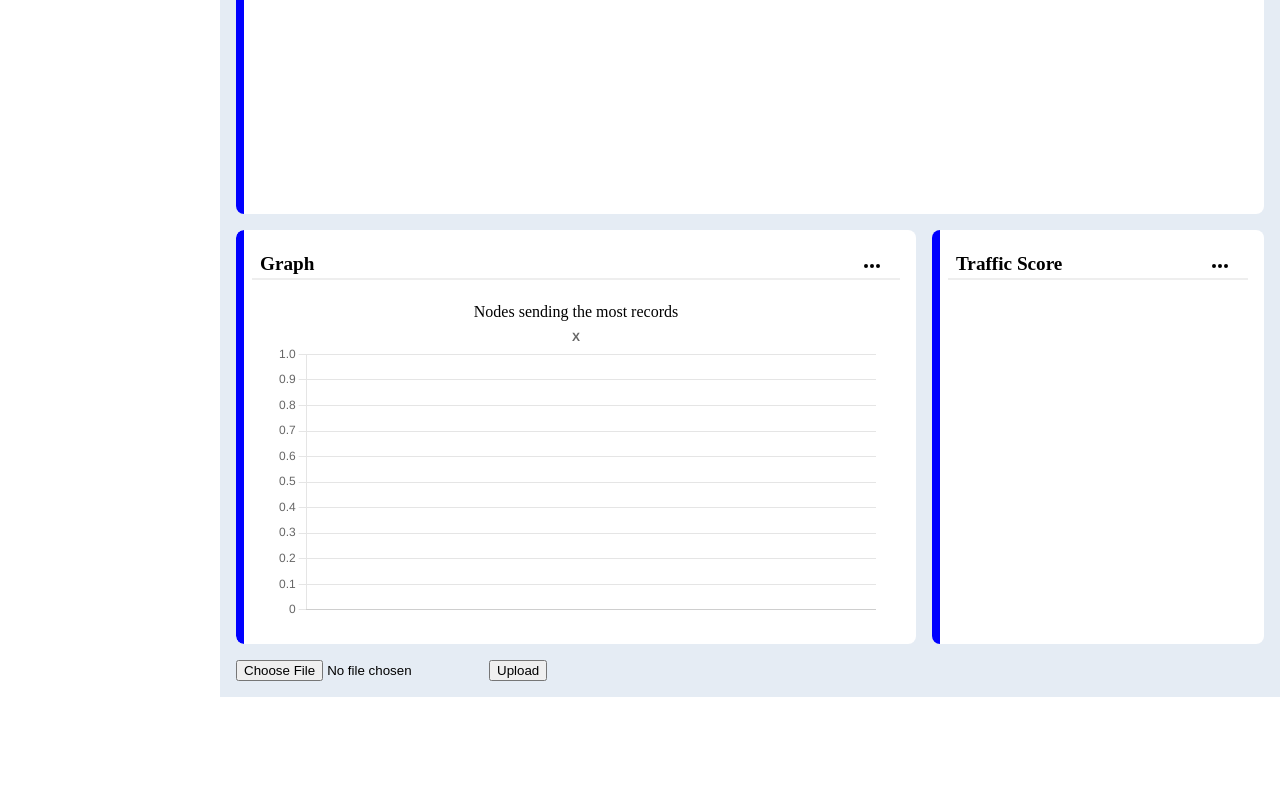
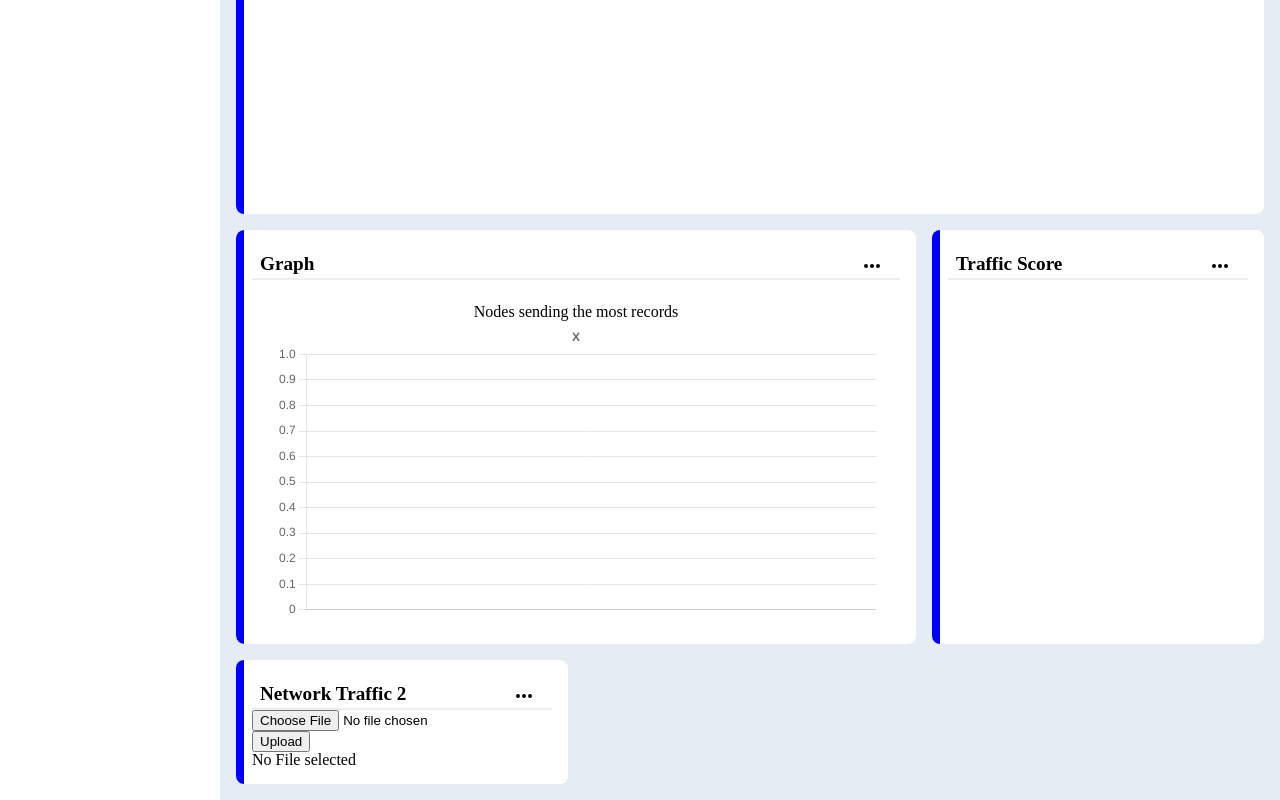
Before and after one commit to hreid1/COMP3000-LoRaWAN, a React (Vite) app in the folder sourcecode/my-app/: page /dashboard in a window 1280 px wide. Shown: the part 518-1318 px from the top of the page. Before the commit the page ends 1215 px from the top, so only its background shows below. Built offline with nearby package versions, Linux system fonts and the light colour scheme.

Commit message:
restructuring frontend

```diff
--- a/sourcecode/my-app/src/components/Card.jsx
+++ /dev/null
@@ -1,10 +0,0 @@
-import React from 'react';
-
-const Card = ({ header, children, className }) => (
-  <div className={`card ${className || ''}`}>
-    {header && <div className="card-header">{header}</div>}
-    <div className="card-content">{children}</div>
-  </div>
-);
-
-export default Card;
--- /dev/null
+++ b/sourcecode/my-app/src/components/Card/Card.css
@@ -0,0 +1,51 @@
+.dashCard {
+    position: relative;
+    background: #fff;
+    border-radius: 0.5rem;
+    margin: 0;
+    padding: 1rem;
+    display: flex;
+    flex-direction: column;
+    min-width: 0;
+    min-height: 0;
+    height: 100%;
+    box-sizing: border-box;
+    align-self: stretch;
+}
+
+.marker {
+    position: absolute;
+    left: 0;
+    top: 0;
+    width: 0.5rem;
+    height: 100%;
+    background: blue;
+    border-radius: 8px 0 0 8px;
+}
+
+.img {
+    width: 24px;
+    height: 24px;
+    cursor: pointer;
+}
+
+.cardHeader {
+    font-size: 1.2rem;
+    font-weight: bold;
+    padding: 0.5rem 1rem 0 0.5rem;
+    border-bottom: 2px solid #eee;
+    display: flex;
+    justify-content: space-between;
+
+}
+
+.cardContent {
+    flex-grow: 1;
+    display: flex;
+    flex-direction: column;
+    min-height: 0;
+    min-width: 0;
+    overflow: auto;
+    word-break: break-word;
+    padding: 1.5rem;
+}
--- /dev/null
+++ b/sourcecode/my-app/src/components/Card/Card.jsx
@@ -0,0 +1,23 @@
+import React from 'react';
+import Dots from '../../assets/dots.svg'
+import './Card.css'
+
+const Card = ({ id, title, children, marker }) => {
+
+  return(
+    <div id={id} className="dashCard">
+      <div>
+        <div className='marker'></div>
+        <div className='cardHeader'>
+          <span className='cardTitle'>{title}</span>
+          <img src={Dots} alt="" className='img'/>
+        </div>
+        <div className='card-content'>
+          {children}
+        </div>
+      </div>
+    </div>
+  )
+}
+
+export default Card;
--- /dev/null
+++ b/sourcecode/my-app/src/components/DisplayFile/DisplayFile.jsx
@@ -0,0 +1,20 @@
+const DisplayFile = ({ file }) => {
+
+    if (!file) {
+        return <div>No File selected</div>
+    }
+    else {
+        console.log(file)
+    }
+
+    return(
+        <>
+            <h2>File Details</h2>
+            <p>File Name: {file.name}</p>
+            <p>File Type: {file.type}</p>
+            <p>File Size: {file.size}</p>
+        </>
+    )
+}
+
+export default DisplayFile;
--- a/sourcecode/my-app/src/components/FileUploader.jsx
+++ b/sourcecode/my-app/src/components/FileUpload/FileUpload.jsx
@@ -1,11 +1,15 @@
 import { useState } from "react"
 import axios from "axios";
 
-const FileUpload = () => {
+const FileUpload = ({ onFileSelected }) => {
     const [file, setFile] = useState(null)
 
     const onFileChange = (event) => {
-        setFile(event.target.files[0]);
+        const selectedFile = event.target.files[0];
+        setFile(selectedFile);
+        if (onFileSelected) {
+            onFileSelected(selectedFile);
+        }
     };
 
     const onFileUpload = () => {
@@ -15,33 +19,13 @@ const FileUpload = () => {
             file,
             file.name
         );
-        console.log(file)
         axios.post("http://localhost:8000/lorawan/test/", formData)
     };
-
-    const fileData = () => {
-        if (file) {
-            return(
-                <div>
-                    <h2>File Details</h2>
-                    <p>File Name: {file.name}</p>
-                    <p>File Type: {file.type}</p>
-                </div>
-            )
-        } else {
-            return(
-                <div>
-
-                </div>
-            )
-        }
-    }
 
     return (
         <div>
             <input type="file" onChange={onFileChange} />
             <button onClick={onFileUpload}>Upload</button>
-            {fileData()}
         </div>
     )
 }
--- a/sourcecode/my-app/src/hooks/test.js
+++ /dev/null
@@ -1,25 +0,0 @@
-import React, { useState } from 'react'
-import axios from 'axios'
-
-const UploadFile = () => {
-    const [selectedFile, setSelectedFile] = useState(null)
-    const handleFileUpload = (event) => {
-        setSelectedFile(event.target.files[0]);
-    }
-
-    const handleUpload = () => {
-        const formData = new FormData();
-        formData.append('file', selectedFile);
-        axios.post('http://localhost:8000/api/lorawan/upload/', formData)
-        .then((response) => {
-            console.log(response.data);
-        })
-        .catch((error) => {
-            console.log(error);
-        });
-    };
-
-    return
-}
-
-export default UploadFile;
--- a/sourcecode/my-app/src/pages/Dashboard/Dashboard.jsx
+++ b/sourcecode/my-app/src/pages/Dashboard/Dashboard.jsx
@@ -7,12 +7,13 @@ import SideNavbar from '../../components/Navbar/SideNavbar'
 import Navbar from '../../components/Navbar/Navbar'
 import Dots from '../../assets/dots.svg'
 import useNetworkTraffic from '../../hooks/useNetworkTraffic'
-import FileUpload from '../../components/FileUploader'
-import UploadFile from '../../hooks/test'
+import FileUpload from '../../components/FileUpload/FileUpload'
 import Chart from 'chart.js/auto'
 import { CategoryScale } from 'chart.js/auto'
 import { Data } from '../../utils/Data'
 import { BarChart } from '../../components/Charts/Graph'
+import Card from '../../components/Card/Card'
+import DisplayFile from '../../components/DisplayFile/DisplayFile'
 
 Chart.register(CategoryScale);
 
@@ -20,81 +21,48 @@ const DeviceList = ({ data }) => {
   const numOfNodes = useMemo(() => {
     return new Set(data.map(row => row.NodeID).filter(Boolean)).size;
   }, [data]);
-
-  //console.log("Unique Nodes: ", numOfNodes);
-
   const isEmpty = data.length != 0;
 
   return(
-    <div id="deviceList" className="dashCard">
-      <div className='marker'></div>
-      <div className="cardHeader">
-        <span className="cardTitle">Device List</span>
-        <img src={Dots} alt="Dots" className="dots" />
-      </div>
-      <div className="cardContent">
-        { isEmpty && (
-          <span>Number of Nodes: {numOfNodes}</span>
-        )}
-      </div>
-    </div>
+    <Card id="deviceList" title="Device List">
+      { isEmpty && <span>Number of Nodes: {numOfNodes}</span>}
+    </Card>
   )
 }
 
 const AnomalyList = ({ data }) => {
-
   const isEmpty = data && typeof data.num_anomalies !== "undefined";
-  //console.log(isEmpty)
 
   return(
-    <div id="anomalyList" className="dashCard">
-      <div className="marker"></div>
-      <div className="cardHeader">
-        <span className="cardTitle">Anomaly List</span>
-        <img src={Dots} alt="Dots" className="dots" />
-      </div>
-      <div className="cardContent">
-        { isEmpty && (
-          <span>Number of anomalies: {data.num_anomalies}</span>
-        )}
-      </div>
-    </div>
+    <Card id="anomalyList" title="Anomaly List">
+      { isEmpty && <span>Number of anomalies: {data.num_anomalies}</span>}
+    </Card>
   )
 }
 
 const Announcements = ({ data }) => {
-
-  // Checks if the data2 array is empty: if it is it wont render the content
   const isEmpty = data && typeof data.num_anomalies !== "undefined";
 
-  //console.log(data.top_anomaly_node)
-  //console.log(data.top_anomaly_node_anomalies)
-
   return(
-    <div id="announcements" className="dashCard">
-      <div className="marker"></div>
-      <div className="cardHeader">
-        <span className="cardTitle">Recent Alerts</span>
-        <img src={Dots} alt="Dots" className="dots" />
-      </div>
-      <div className="cardContent">
-        { isEmpty && (
-          <div>
-            <span>Node {data.top_anomaly_node} contains {data.top_anomaly_node_anomalies} anomalies</span>
-          </div>
-        )}
-      </div>
-    </div>
+    <Card id="announcements" title="Announcements">
+      { isEmpty && <span>Node {data.top_anomaly_node} contains {data.top_anomaly_node_anomalies} anomalies</span>}
+    </Card>
   )
 }
 
-const NetworkTraffic2 = ({}) => {
+const NetworkTraffic2 = ({  }) => {
+  const [file, setFile] = useState(null)
+
+  const handleFileSelected = (file) => {
+    setFile(file)
+    //console.log("File selected in dashboard", file);
+  }
+
   return(
-    <>
-      <div>
-        <FileUpload />
-      </div>
-    </>
+    <Card id="networkTraffic2" title="Network Traffic 2">
+      <FileUpload onFileSelected={handleFileSelected}/>
+      <DisplayFile file={file}/>
+    </Card>
   )
 }
 
@@ -150,7 +118,7 @@ const NetworkTraffic = ({ data, error, loading, data2, handleFileChange, handleP
 }
 
 const TrafficScore = ({ data }) => {
-  // If number of anomalies > 100 -> Bad -> Show red colour
+    // If number of anomalies > 100 -> Bad -> Show red colour
   // 100 > If number of anomalies > 55 -> Moderate -> Show orange colour
   // 55 > Num of anomalies -> Good -> Show green colour
   // jammer.csv -> 33537 anomalies
@@ -158,7 +126,7 @@ const TrafficScore = ({ data }) => {
 
   const handleTrafficScore = (num) => {
     if (num > 30000) {
-      return {label: "Bad", color: "red"};
+      return{label: "Bad", color: "red"};
     } else if (num > 100) {
       return {label: "Moderate", color: "orange"};
     } else {
@@ -168,25 +136,12 @@ const TrafficScore = ({ data }) => {
 
   // The card content of traffic score will only show when the user has successfully uploaded a file and ran the model
   const hasResults = data && typeof data.num_anomalies !== 'undefined';
-  const score = hasResults ? handleTrafficScore(data.num_anomalies) : { label: '', color: '' };
+  const score = hasResults ? handleTrafficScore(data.num_anomalies) : { label: '', color: ''};
 
-  return(
-    <div id="trafficScore" className="dashCard">
-      <div className="marker"></div>
-      <div className="cardHeader">
-        <span className="cardTitle">Traffic Score</span>
-        <img src={Dots} alt="Dots" className="dots" />
-      </div>
-      <div className="cardContent">
-        {hasResults && (
-          <div>
-            <span style={{ color: score.color, fontWeight: "bold", padding: "10px" }}>
-              {score.label}
-            </span>
-          </div>
-        )}
-      </div>
-    </div>
+  return (
+    <Card id="trafficScore" title="Traffic Score">
+      { hasResults && <span style={{ color: score.color, fontWeight:'bold'}}>{score.label}</span>}
+    </Card>
   )
 }
 
--- a/sourcecode/my-app/src/pages/Devices/Devices.jsx
+++ b/sourcecode/my-app/src/pages/Devices/Devices.jsx
@@ -4,7 +4,7 @@ import axios from 'axios'
 import Navbar from '../../components/Navbar/Navbar'
 import SideNavbar from '../../components/Navbar/SideNavbar'
 import './Devices.css'
-import Card from '../../components/Card';
+import Card from '../../components/Card/Card';
 
 const DeviceCard = () => (
   <Card header={<span>Device Info</span>}>
--- a/sourcecode/my-app/src/pages/Logs/Logs.jsx
+++ b/sourcecode/my-app/src/pages/Logs/Logs.jsx
@@ -3,7 +3,7 @@ import { useState } from "react";
 import SideNavbar from '../../components/Navbar/SideNavbar'
 import Navbar from '../../components/Navbar/Navbar'
 import './Logs.css'
-import Card from '../../components/Card';
+import Card from '../../components/Card/Card';
 
 const LogCard = () => (
   <Card header={<span>Logs</span>}>
--- a/sourcecode/my-app/src/pages/Settings/Settings.jsx
+++ b/sourcecode/my-app/src/pages/Settings/Settings.jsx
@@ -1,7 +1,7 @@
 import React from 'react'
 import SideNavbar from '../../components/Navbar/SideNavbar'
 import './Settings.css'
-import Card from '../../components/Card';
+import Card from '../../components/Card/Card';
 import Navbar from '../../components/Navbar/Navbar';
 
 // This is the settings page
```
Also changed, not shown: sourcecode/my-app/src/components/DisplayFile/DisplayFile.css (added), 1 other file (tests, documents, lock files or other folders).
